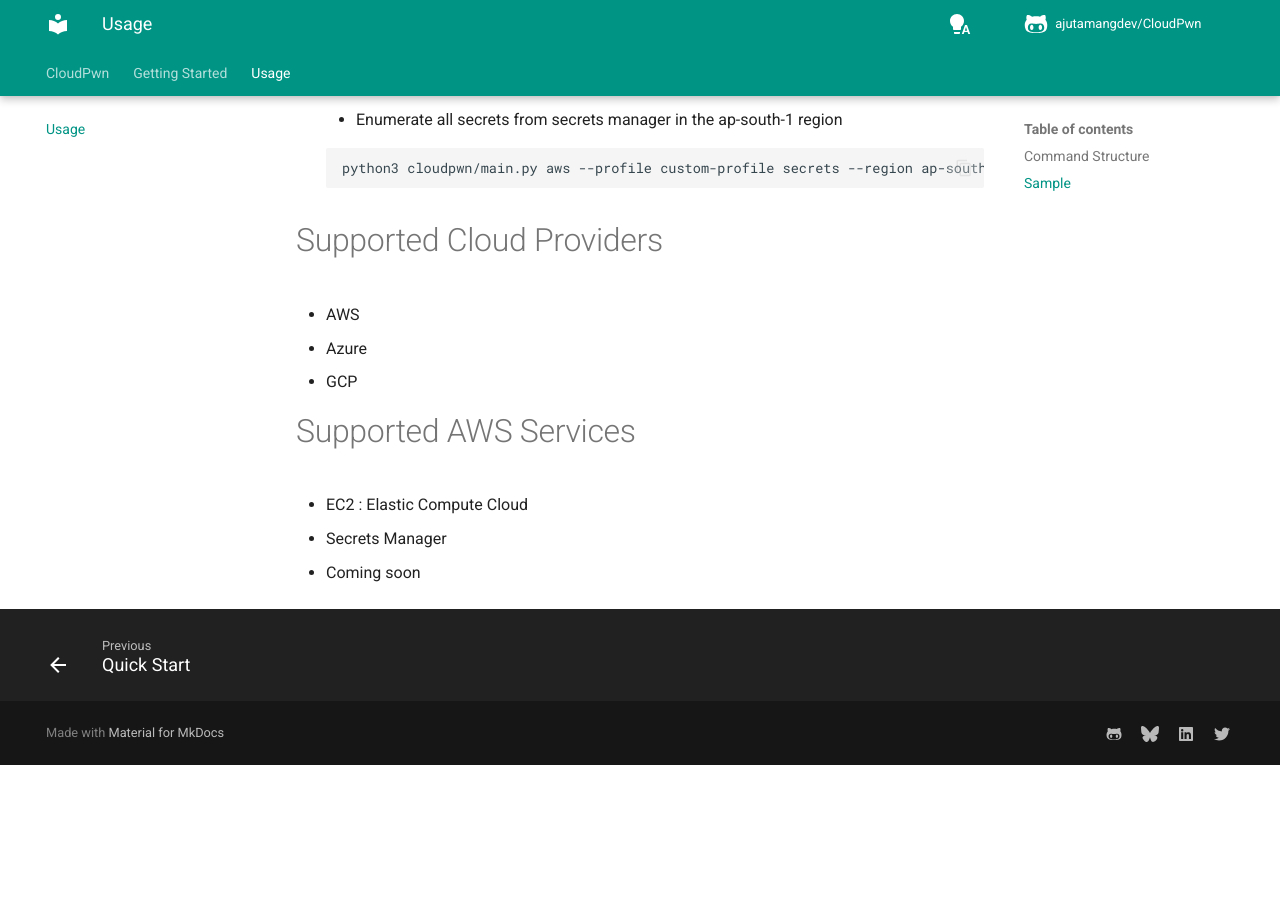
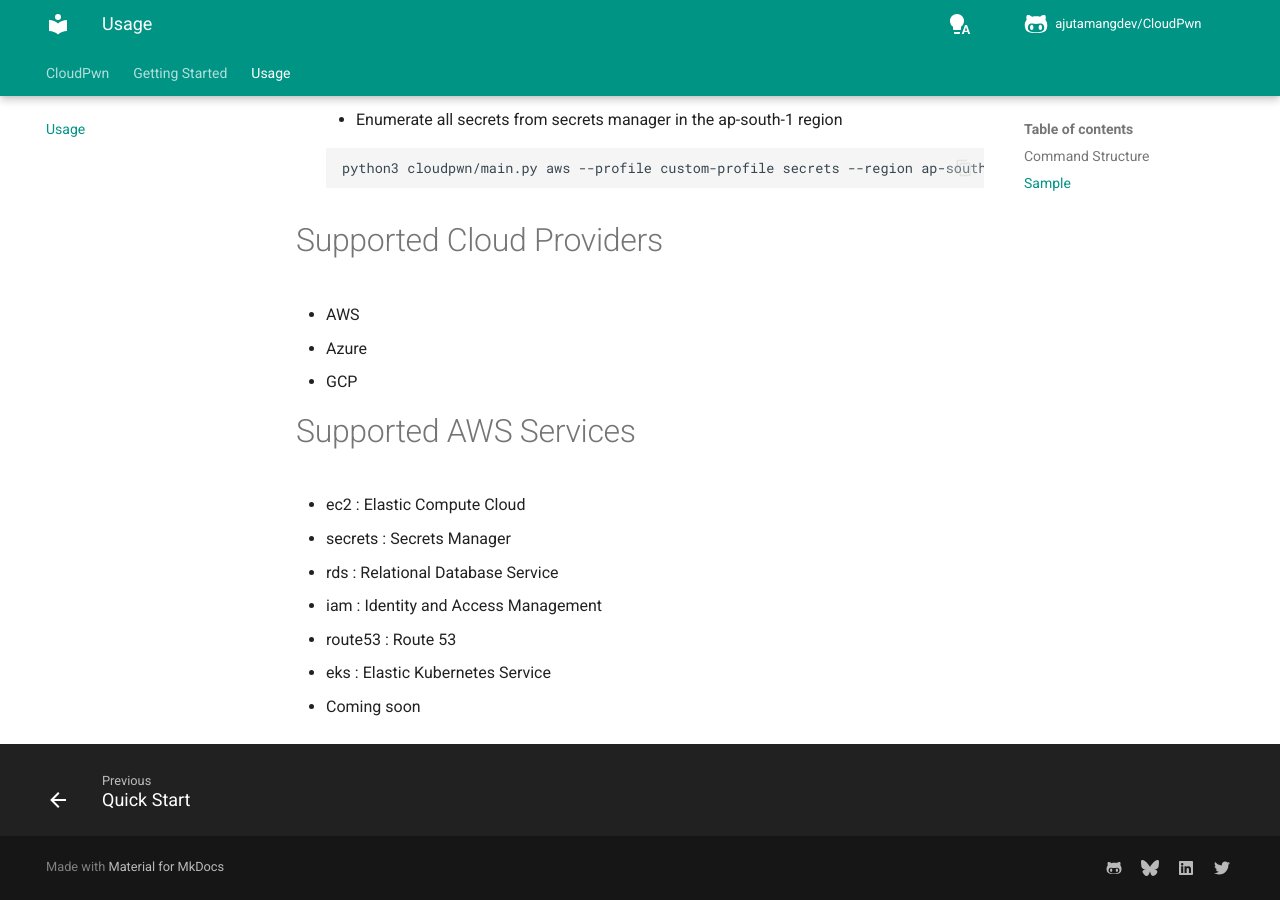
Before and after one commit to ajutamangdev/CloudPwn, an MkDocs documentation site: the page built from docs/docs/usage.md, in a window 1280 px wide and 900 px high, scrolled down 1094 px. Built offline with MkDocs 1.6.1 and Material for MkDocs 9.7.7, drawn with Linux system fonts in a browser that asks for light colours; comment, search, counter and statistics services are not loaded; before the commit the page ends 1859 px from its top, so only the background shows below that.

Commit message:
chore: update all enuemerate flag & docs: update supported services

```diff
--- a/docs/docs/usage.md
+++ b/docs/docs/usage.md
@@ -63,6 +63,10 @@
 - GCP
 
 # Supported AWS Services
-- EC2 : Elastic Compute Cloud
-- Secrets Manager
+- ec2 : Elastic Compute Cloud
+- secrets : Secrets Manager
+- rds : Relational Database Service
+- iam : Identity and Access Management
+- route53 : Route 53
+- eks : Elastic Kubernetes Service
 - Coming soon
```
Also changed, not shown: docs/docs/index.md (+1 -1 lines), docs/docs/quickstart.md (+7 -6 lines), 1 other file.
